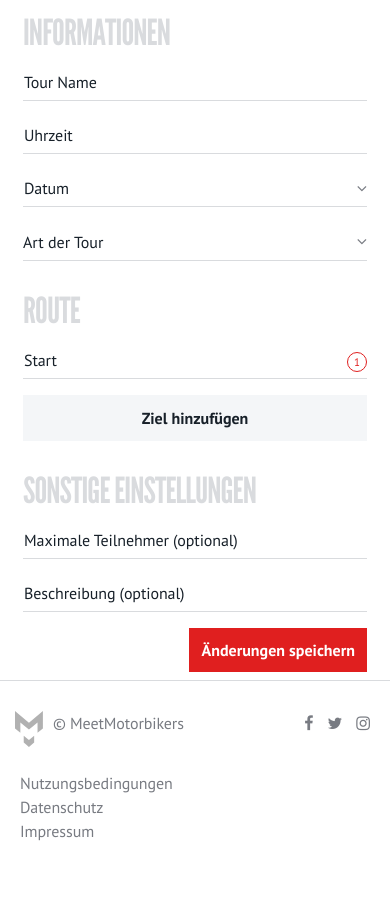
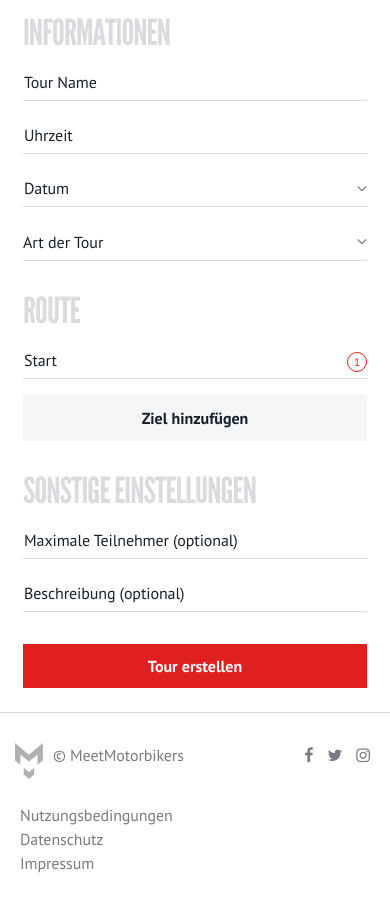
Before and after one commit to Meetmotorbikers/html, a PHP site: page /create-tour.php in a window 390 px wide. Shown: the part 69-974 px from the top of the page. Before the commit the page ends 910 px from the top, so only its background shows below. Run offline with PHP 8.4, Linux system fonts and the light colour scheme; some libraries are stand-ins or nearby versions; some web fonts are replaced.

Commit message:
update mobile

```diff
--- a/assets/dist/javascripts/main.js
+++ b/assets/dist/javascripts/main.js
@@ -64,6 +64,9 @@
 		if(window.location.href.indexOf("thanks") > -1) {
 			$('#thanks').modal('show');
 		}
+		if(window.location.href.indexOf("#create-tour") > -1) {
+			$('#create-tour').modal('show');
+		}
 	}
 
 	function dataviewSwitcher() {
--- a/assets/javascripts/main.js
+++ b/assets/javascripts/main.js
@@ -64,6 +64,9 @@
 		if(window.location.href.indexOf("thanks") > -1) {
 			$('#thanks').modal('show');
 		}
+		if(window.location.href.indexOf("#create-tour") > -1) {
+			$('#create-tour').modal('show');
+		}
 	}
 
 	function dataviewSwitcher() {
--- a/assets/stylesheets/base.scss
+++ b/assets/stylesheets/base.scss
@@ -18,6 +18,11 @@ svg.black, svg.black g { fill: #000; }
 header {
 	.navbar { padding: 10px 26px; transition: all 0.177s ease; @include box-shadow-fix(0px 1px 2px rgba(0,0,0,0.1));
 		&.nav-bg { transition: all 0.177s ease; background: $primary; }
+		&.dark-bg { background: $secondary;
+			.navbar-toggler { width: 32px; height: 25px; padding: 0;
+				.menu-icon { width: 30px; height: 2px; background: #fff; border-radius: 2px; display: block; margin-bottom: 5px; }
+			}
+		}
 		&.bg-nav { padding: 26px; @include box-shadow-fix(0px 0px 0px rgba(0,0,0,0.0));
 			@include media-breakpoint-down(sm) { padding: 10px 15px }
 		    .navbar-nav {
--- a/assets/stylesheets/button.scss
+++ b/assets/stylesheets/button.scss
@@ -4,6 +4,7 @@
 .btn-primary { border: transparent; border-radius: 0; background: $primary; color: #fff; transition:all ease .2s; font-weight:700; padding: 10px 12px;
     &:hover, &:focus { border: transparent; background: lighten($primary, 5%); color: #fff; }
     &.full { width: 100%; text-align: center; }
+    &.full-width { @include media-breakpoint-down(sm) { width: 100%; } }
 }
 .btn-default { padding: 12px 17px; border-radius: 0; background: $default; transition:all ease .2s; font-weight:700; color: $secondary; padding: 10px 12px;
     &:hover, &:focus { background: darken($default, 5%); color: $secondary; }
--- a/assets/stylesheets/helper.scss
+++ b/assets/stylesheets/helper.scss
@@ -3,6 +3,7 @@ button.close { &:hover, &:focus { opacity: 1; } opacity: 1; }
 .image-round { background: #fff; border-radius: 300px; display: inline-block; padding: 3px;
 	.round-holder { border-radius: 300px; overflow: hidden; display: block; margin: auto; }
 }
+.svg-round { background: #fff; border-radius: 300px; display: inline-block; padding: 35px; }
 .shadow { box-shadow: 0 4px 8px rgba(0,0,0,0.2); }
 .blured { img { filter: blur(10px); } }
 .blocked { position: relative; &:after { content:'\e90c'; font-family: 'meetmotor-icons' !important; speak: none; font-style: normal; font-weight: normal; font-variant: normal; text-transform: none; line-height: 1; display: block; color:#fff; font-size: 50px; position: absolute; right: 0; top: 50%; left: 50%; transform:translate(-50%,-50%); } }
--- a/assets/stylesheets/page.scss
+++ b/assets/stylesheets/page.scss
@@ -37,6 +37,10 @@
 }
 
 .gmaps { min-height: 350px; }
+
+.profil-content, .tours, .create-tour-content {
+    @media (max-height: 730px) and (max-width: 991px) { overflow-y: scroll; }
+}
 
 .tours { @include media-breakpoint-up(md) { overflow-y: scroll; }
     .tour-card { padding: 30px 45px; border-bottom: 1px solid $border; width: 100%;
@@ -166,8 +170,6 @@ ul.profil-navigation { list-style: none; padding: 0; margin: 0 5px; border-top:
     }
 }
 
-.profil-content { overflow-y: scroll; }
-
 .friend {
     .user-name { display: block; color: $secondary; font-size: 22px; font-family: $league-gothic; text-transform: uppercase; margin-top: 15px; }
 }
--- a/create-tour.php
+++ b/create-tour.php
@@ -69,8 +69,8 @@
                                             <label for="description">Beschreibung (optional)</label>
                                         </div>
                                     </div>
-                                    <div class="col-12 text-right">
-                                        <input class="btn btn-primary" type="submit" value="Änderungen speichern">
+                                    <div class="col-12 text-right mt-3 mb-3">
+                                        <input class="btn btn-primary d-block d-sm-block d-md-inline d-lg-inline full-width" type="submit" value="Tour erstellen" data-toggle="modal" data-target="#create-tour">
                                     </div>
                                 </form>
                             </div>
@@ -84,6 +84,7 @@
             <?php include "includes/login-modal.php"; ?>
             <?php include "includes/register-modal.php"; ?>
             <?php include "includes/thanks-modal.php"; ?>
+            <?php include "includes/create-tour-modal.php"; ?>
         </div>
         <?php include "includes/scripts.php"; ?>
     </body>
--- /dev/null
+++ b/includes/create-tour-modal.php
@@ -0,0 +1,33 @@
+<!-- Create Tour Modal -->
+<div class="modal fade" id="create-tour" tabindex="-1" role="dialog" aria-labelledby="create-tourModal" aria-hidden="true">
+    <div class="modal-dialog modal-dialog-centered" role="document">
+        <div class="modal-content">
+            <div class="modal-header">
+                <button type="button" class="close" data-dismiss="modal" aria-label="Close">
+                    <span class="btn-close"></span>
+                </button>
+            </div>
+            <div class="modal-body">
+                <div class="container">
+                    <div class="row">
+                        <div class="col-sm-12 mb-3 text-center">
+                            <span class="svg-round shadow align-middle mb-4">
+                                <img src="assets/dist/images/icons/check.svg" width="60" height="60">
+                            </span>
+                            <p>
+                                Die Tour wurde erfolgreich erstellt. <br />
+                                Wir wünschen dir viel Spaß!
+                            </p>
+                        </div>
+                        <div class="col-12 col-sm-12 col-md-12">
+                            <a href="#" class="btn btn-primary btn-block" title="Zurück zur Übersicht">Zurück zur Übersicht</a>
+                        </div>
+                        <div class="col-12 col-sm-12 col-md-12 mt-3 col-sm-12 mb-2">
+                            <a href="#" class="btn btn-default btn-block" title="Zur Tour">Zur Tour</a>
+                        </div>
+                    </div>
+                </div>
+            </div>
+        </div>
+    </div>
+</div>
```
Also changed, not shown: includes/header-logged-mobile.php (added, +12 -0 lines), profil-logged.php (+6 -1 lines), assets/dist/images/icons/check.svg (added), assets/dist/stylesheets/website.min.css, assets/images/icons/check.svg (added), 1 other file.
